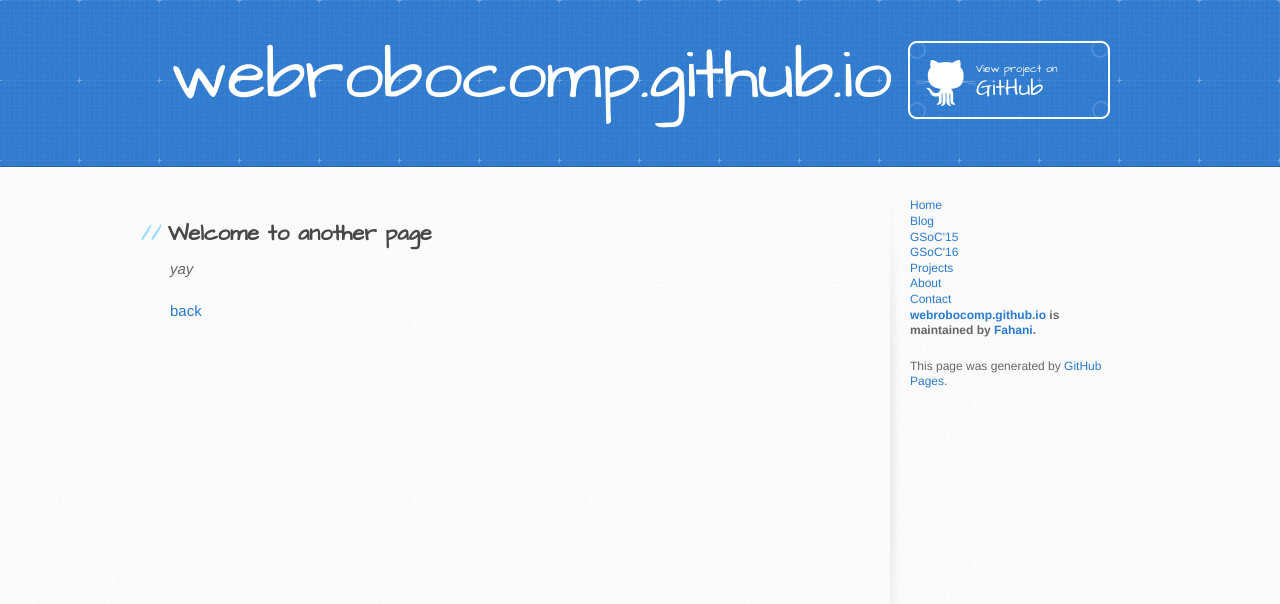
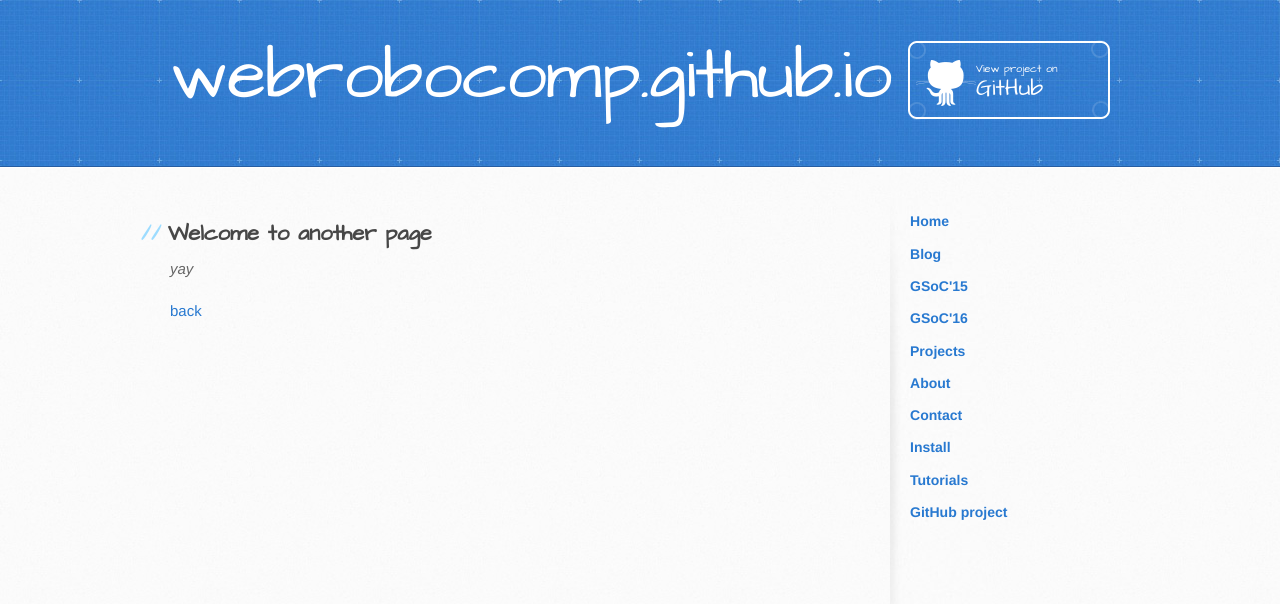
Before and after one commit to Fahani/webrobocomp.github.io, a Jekyll site: the page built from another-page.md, in a window 1280 px wide. Shown: the top 604 px of the page. Built offline with Jekyll 4.4.1, drawn with Linux system fonts in a browser that asks for light colours; the repository's description, which GitHub fills in, is left out; our own code applies the rules of GitHub Pages for plain Markdown files.

Commit message:
Added install category

```diff
--- a/_layouts/default.html
+++ b/_layouts/default.html
@@ -38,36 +38,17 @@
         </section>
 
         <aside id="sidebar">
-			<a href="/">Home</a>
-			<br>
-			<a href="/webrobocomp.github.io/blog/index">Blog</a>
-			<br>
-			<a href="/webrobocomp.github.io/gsoc/2015/index">GSoC'15</a>
-			<br>
-			<a href="/webrobocomp.github.io/gsoc/2016/index">GSoC'16</a>
-			<br>
-			<a href="/webrobocomp.github.io/projects/index">Projects</a>
-			<br>
-			<a href="/webrobocomp.github.io/about/index">About</a>
-			<br>
-			<a href="/webrobocomp.github.io/contact/index">Contact</a>
+			<h3><a href="/">Home</a></h3>
+			<h3><a href="/webrobocomp.github.io/blog/index">Blog</a></h3>
+			<h3><a href="/webrobocomp.github.io/gsoc/2015/index">GSoC'15</a></h3>
+			<h3><a href="/webrobocomp.github.io/gsoc/2016/index">GSoC'16</a></h3>
+			<h3><a href="/webrobocomp.github.io/projects/index">Projects</a></h3>
+			<h3><a href="/webrobocomp.github.io/about/index">About</a></h3>
+			<h3><a href="/webrobocomp.github.io/contact/index">Contact</a></h3>
+			<h3><a href="/webrobocomp.github.io/install/index">Install</a></h3>
+			<h3><a href="http://robocomp.readthedocs.io">Tutorials</a></h3>
+			<h3><a href="https://github.com/robocomp">GitHub project</a></h3>
 
-          {% if site.show_downloads %}
-            <a href="{{ site.github.zip_url }}" class="button">
-              <small>Download</small>
-              .zip file
-            </a>
-            <a href="{{ site.github.tar_url }}" class="button">
-              <small>Download</small>
-              .tar.gz file
-            </a>
-          {% endif %}
-
-          {% if site.github.is_project_page %}
-            <p class="repo-owner"><a href="{{ site.github.repository_url }}">{{ site.github.repository_name }}</a> is maintained by <a href="{{ site.github.owner_url }}">{{ site.github.owner_name }}</a>.</p>
-          {% endif %}
-
-          <p>This page was generated by <a href="https://pages.github.com">GitHub Pages</a>.</p>
         </aside>
       </div>
     </div>
```
Also changed, not shown: install/index.md (added, +3 -0 lines).
